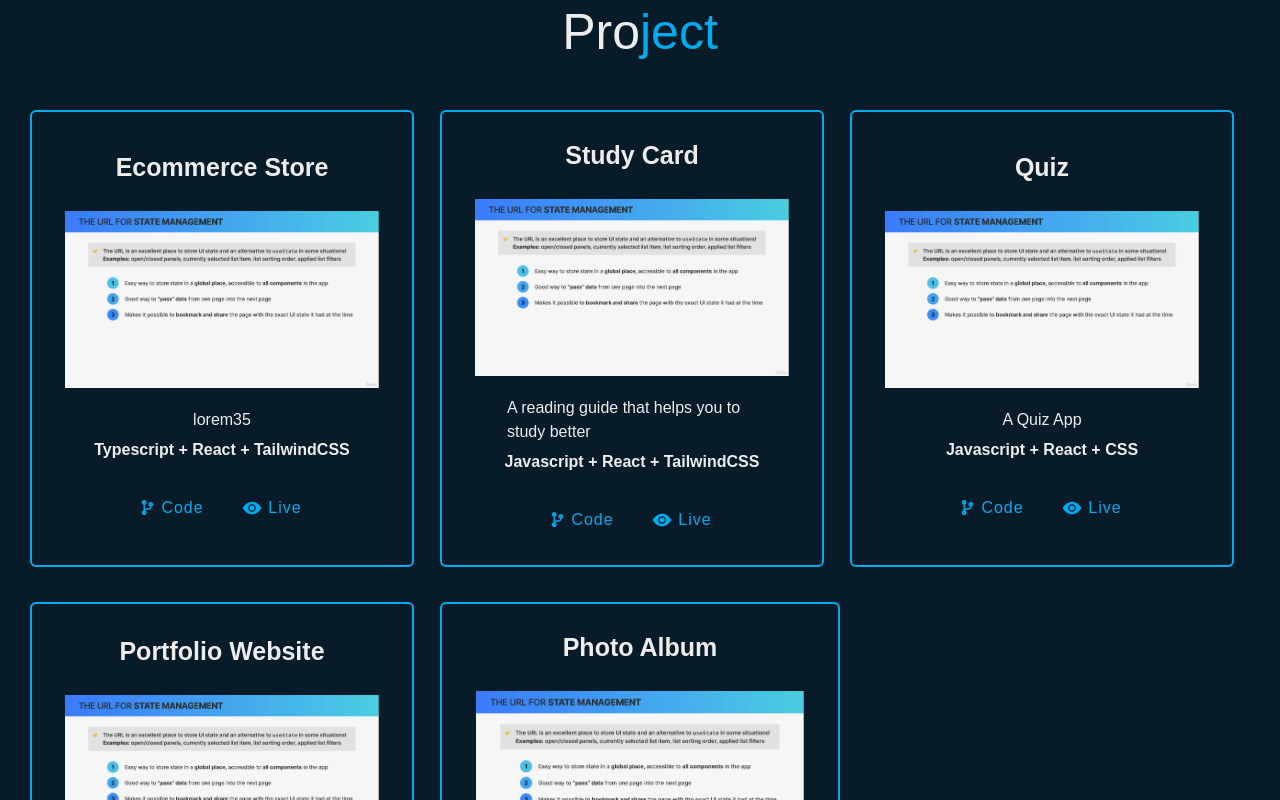
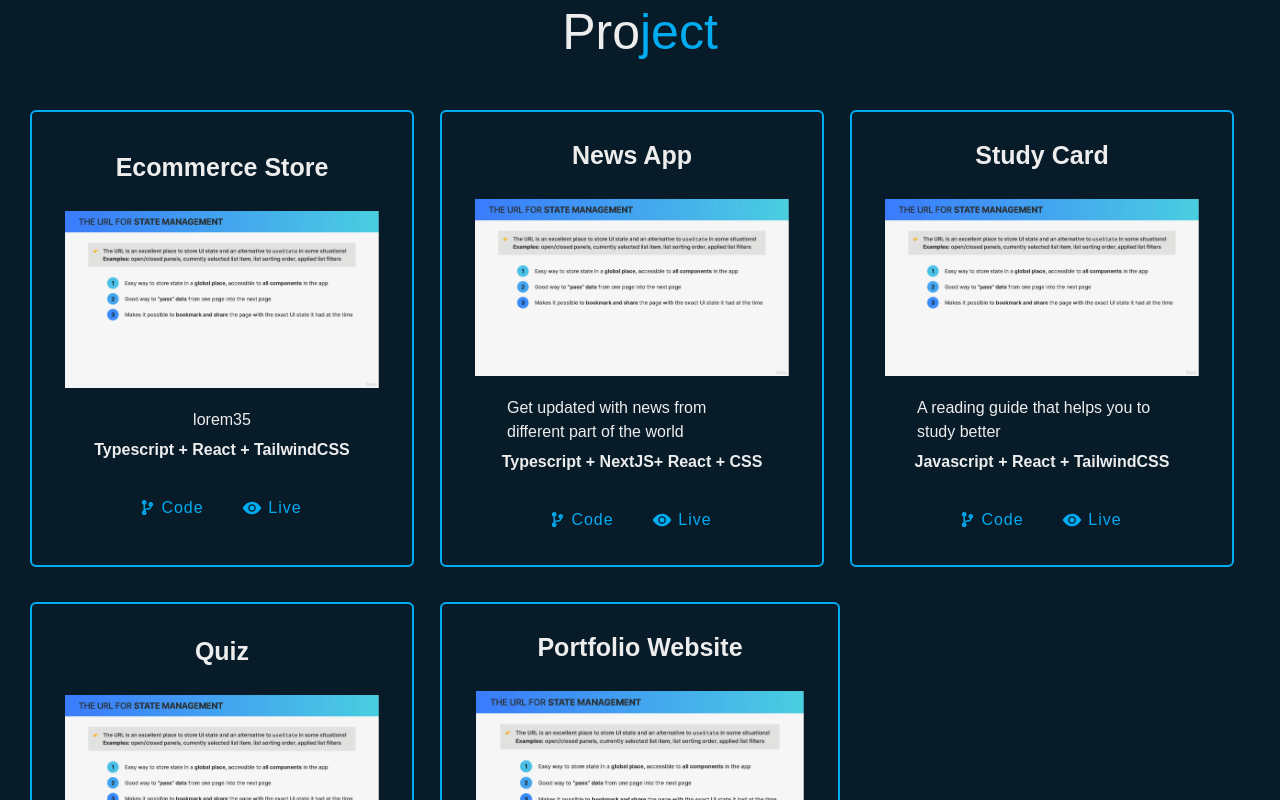
Before and after one commit to LolaVictoria/Portfolio, a React (Vite) app: page / in a window 1280 px wide. Shown: the part 920-1720 px from the top of the page. Built offline with nearby package versions, Linux system fonts and the light colour scheme.

Commit message:
email messages

```diff
--- a/src/components/contact.jsx
+++ b/src/components/contact.jsx
@@ -5,7 +5,14 @@ const Contact = () => {
 
     async function sendEmail() {
         try {
-            let res = await fetch ("https://api.smtpexpress.com/send")
+            let res = await fetch (
+                "https://api.smtpexpress.com/send",
+            {
+            headers: {
+                Authorization: `Bearer 37b40b10676cb03dcf3215a02d2e0014bb19322add8d07350`
+            },
+            }
+            )
             let data = await res.json()
             return data
         } catch(err) {
--- a/src/components/project.jsx
+++ b/src/components/project.jsx
@@ -17,6 +17,13 @@ const  Project = () => {
                      tools="Typescript + React + TailwindCSS"
                      live="https://alaba-market.vercel.app"
                      code="https://github.com/LolaVictoria/E-Commerce-Store" />
+
+                <ProjectComponent
+                     title="News App"
+                     about="Get updated with news from different part of the world"
+                     tools="Typescript + NextJS+ React + CSS"
+                     live="https://news-update-app-umber.vercel.app/"
+                     code="https://github.com/LolaVictoria/New-App"/>
 
                <ProjectComponent
                      title="Study Card"
@@ -39,12 +46,7 @@ const  Project = () => {
                      live="https://lolas-portfolio.vercel.app"
                      code="https://github.com/LolaVictoria/Portfolio"/>
 
-               <ProjectComponent
-                     title="Photo Album"
-                     about="Keep memories of your loved ones"
-                     tools="Javascript + React + CSS"
-                     live="https://lolas-portfolio.vercel.app"
-                     code="https://github.com/LolaVictoria/Portfolio"/>
+
             </div>
         </section>
     )
```
Also changed, not shown: 1 other file (tests, documents, lock files or other folders).
